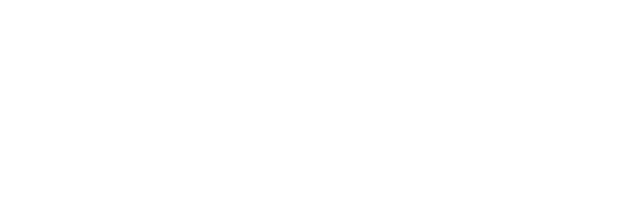
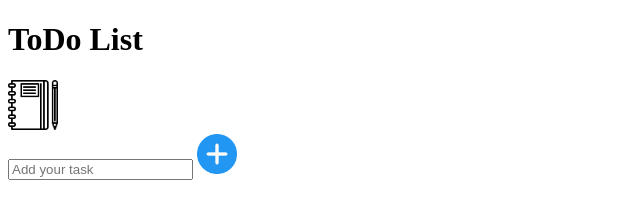
Before and after one commit to nehapansare/icp8.0-javascript-ass-37, a plain HTML site: page index.html in a window 1280 px wide. Shown: the whole page, without its empty margins (0-640 px from the left). Drawn offline with Linux system fonts and the light colour scheme.

Commit message:
all html code added

```diff
--- a/index.html
+++ b/index.html
@@ -7,6 +7,18 @@
     <link rel="stylesheet" href="style.css">
 </head>
 <body>
+    <div class="header">
+        <h1>ToDo List</h1>
+        <img src="notebook.png" width="50px" alt="Notebook">
+    </div>
+    <div class="ic">
+    <div class="input-container">
+        <input type="text" placeholder="Add your task" id="input-btn" >
+        <img src="plus.png" width="40px" onclick="putTask()"  >
+    </div>
+    </div>
+
+    <div id="task-container"></div>
 
     <script  src="script.js"></script>
 </body>
```
